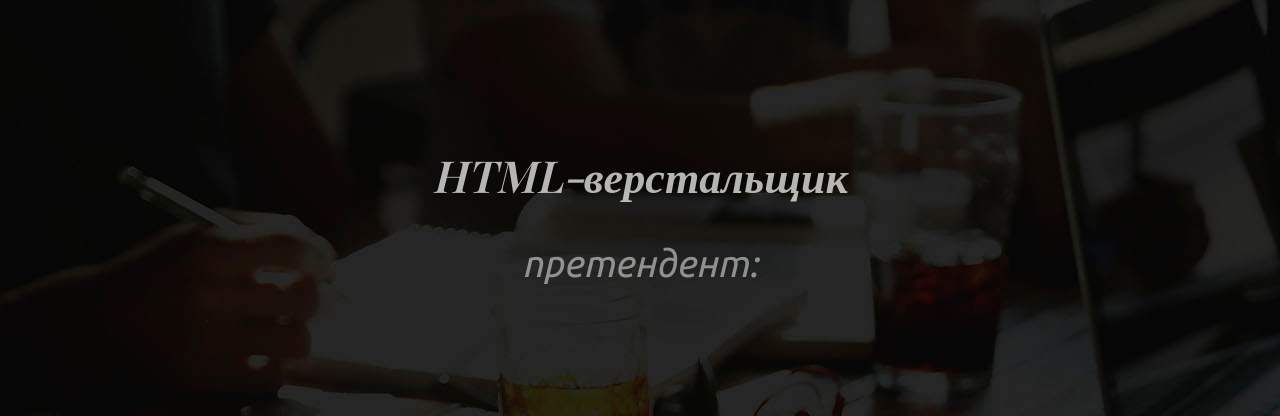
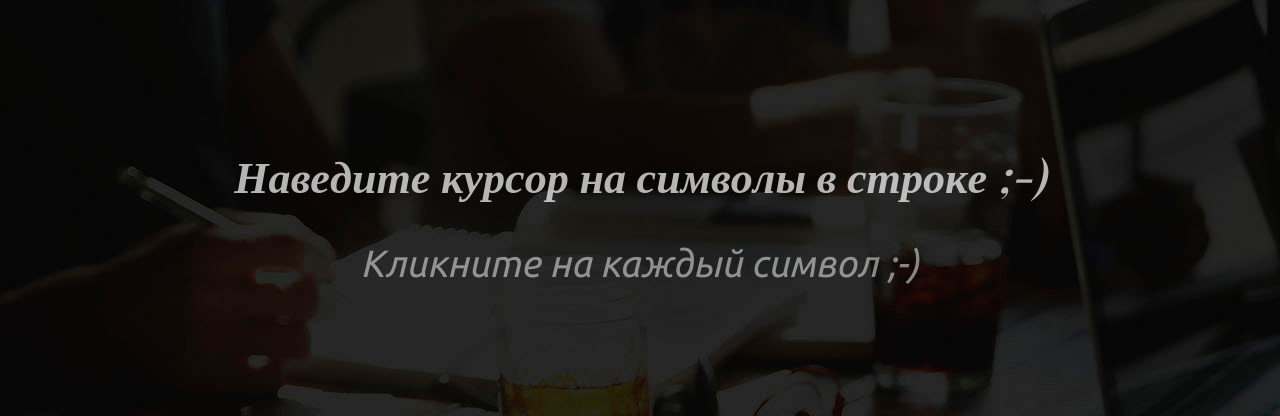
Before and after one commit to Komissarov-Denis/Document_Object_Model, a plain HTML site: page index.html in a window 1280 px wide. Shown: the top 416 px of the page. Drawn offline with nearby package versions, Linux system fonts and the light colour scheme; a web font is replaced by a local one.

Commit message:
Update index.html

```diff
--- a/index.html
+++ b/index.html
@@ -14,9 +14,9 @@
 
 			<body>
 				<div class="container-fluid">
-					<h2 class="h2">HTML-верстальщик</h2>
-					<p class="p1">претендент:</p>
-					<p class="p2">КОМИССАРОВ ДЕНИС СЕРГЕЕВИЧ</p>
+					<h2 class="h2">Наведите курсор на символы в строке ;-)</h2>
+					<p class="p1">Кликните на каждый символ ;-)</p>
+					<p class="p2">А тут, достаточно клика на пробел ;-) ВУАЛЯ!!!</p>
 				</div>
 
 				<script type="text/javascript" src="js/javascript.js"></script>
```
